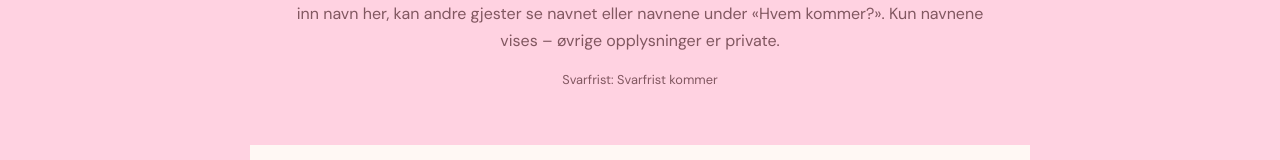
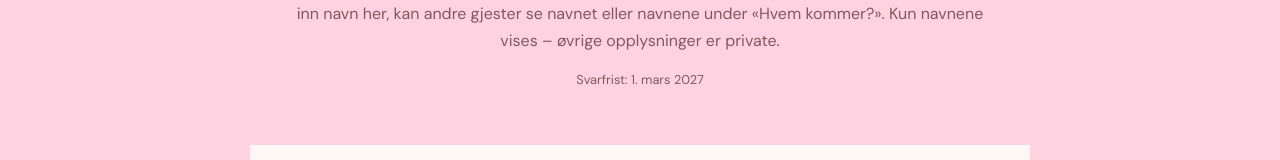
Before and after one commit to martaogmarius/martaogmarius.github.io, a Next.js app: page /svar in a window 1280 px wide. Shown: the part 329-489 px from the top of the page. Built offline with nearby package versions, Linux system fonts and the light colour scheme.

Commit message:
Update Site source

```diff
--- a/app/content.ts
+++ b/app/content.ts
@@ -9,7 +9,7 @@ export const wedding = {
   checkOut: "Søndag før kl. 11.00",
   fridayTime: "Fredag 25. juni · Kl. 18.00",
   saturdayTime: "Lørdag 26. juni · Tidspunkt kommer",
-  rsvpDeadline: "Svarfrist kommer",
+  rsvpDeadline: "1. mars 2027",
   mapUrl: "https://maps.google.com/?q=Borgo+San+Pietro+Aquaeortus",
   // Legg et bilde i public-mappen og skriv f.eks. "/borgo.jpg" her.
   heroImage: "",
```
